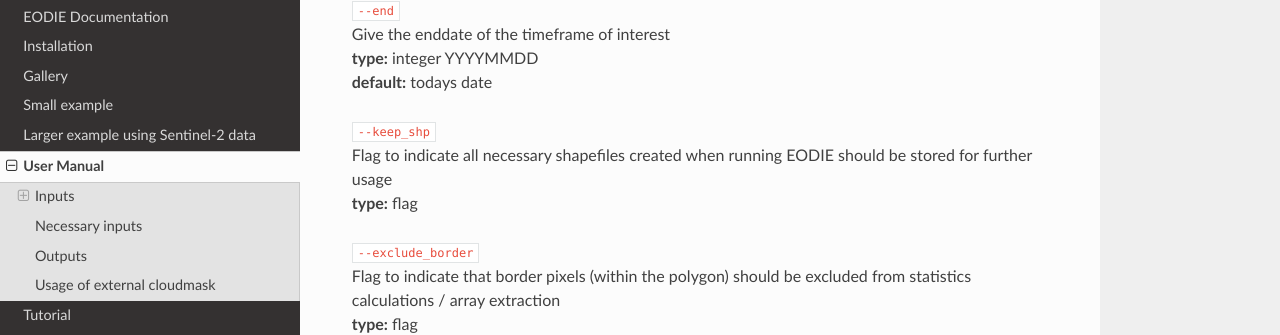
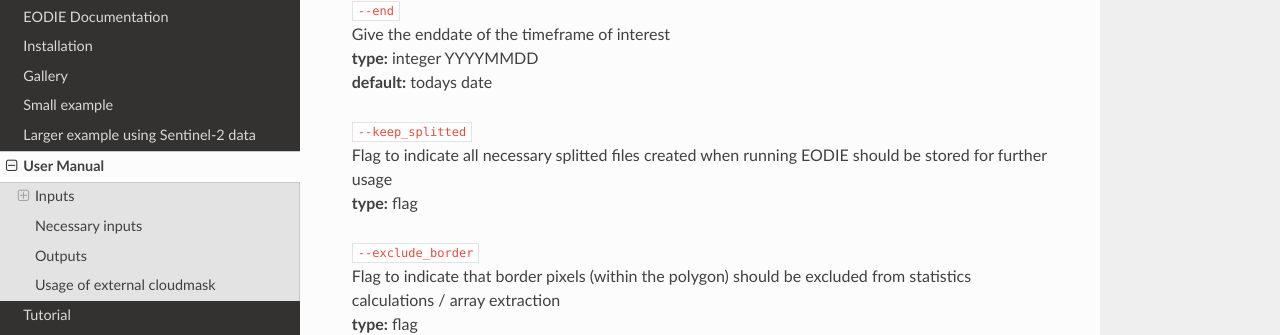
Before and after one commit to samumantha/EODIE, a Sphinx documentation site: the page built from docs/Use.rst, in a window 1280 px wide and 900 px high, scrolled down 2869 px. Shown: the part 135-470 px from the top of the window. Built offline with Sphinx 7.4.7 and the Read the Docs theme 2.0.0, drawn with Linux system fonts in a browser that asks for light colours.

Commit message:
Changed keep_shp to keep_splitted

```diff
--- a/docs/Use.rst
+++ b/docs/Use.rst
@@ -99,8 +99,8 @@
 | **type:** integer YYYYMMDD
 | **default:** todays date
 
-| ``--keep_shp``
-| Flag to indicate all necessary shapefiles created when running EODIE should be stored for further usage
+| ``--keep_splitted``
+| Flag to indicate all necessary splitted files created when running EODIE should be stored for further usage
 | **type:** flag
 
 | ``--exclude_border``
```
